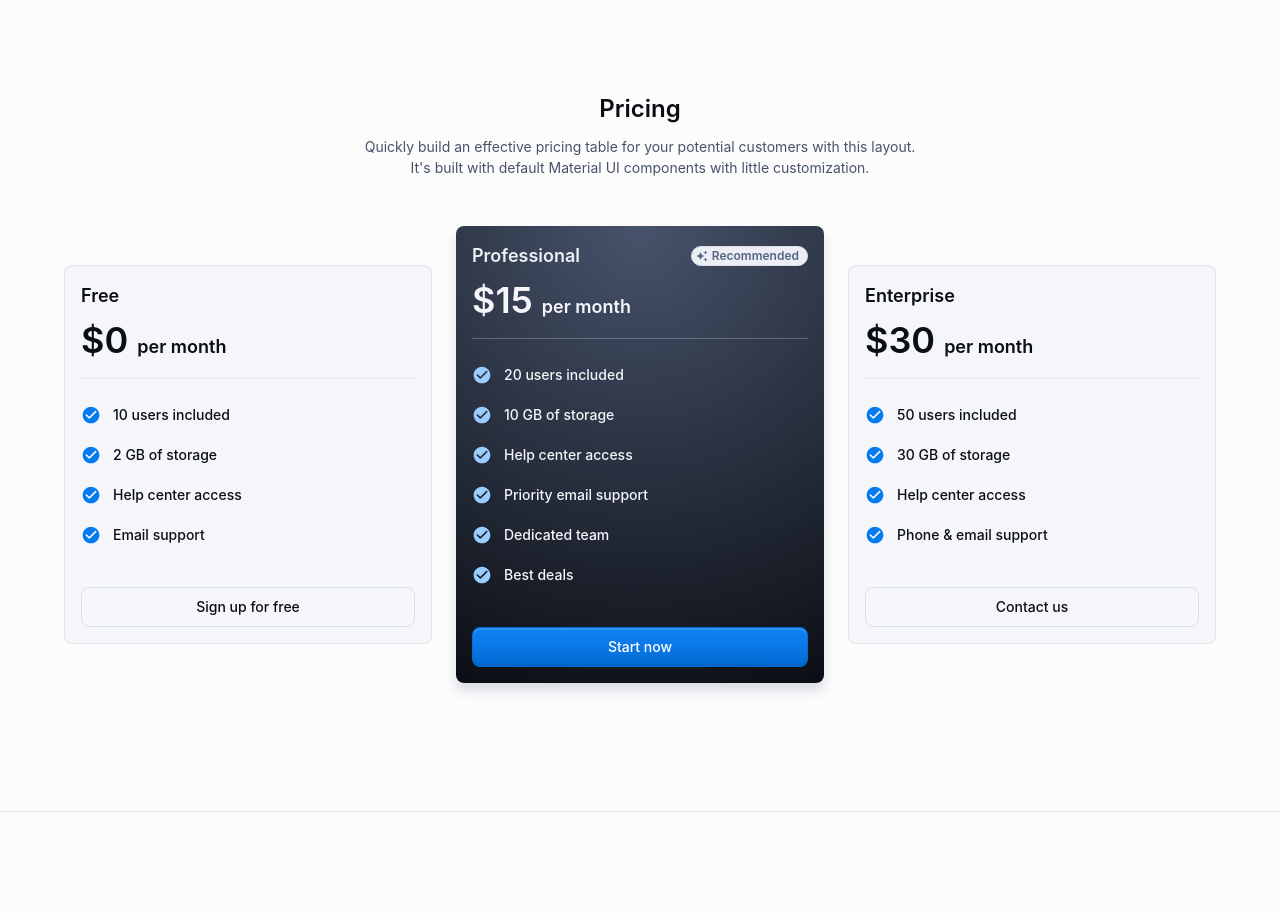
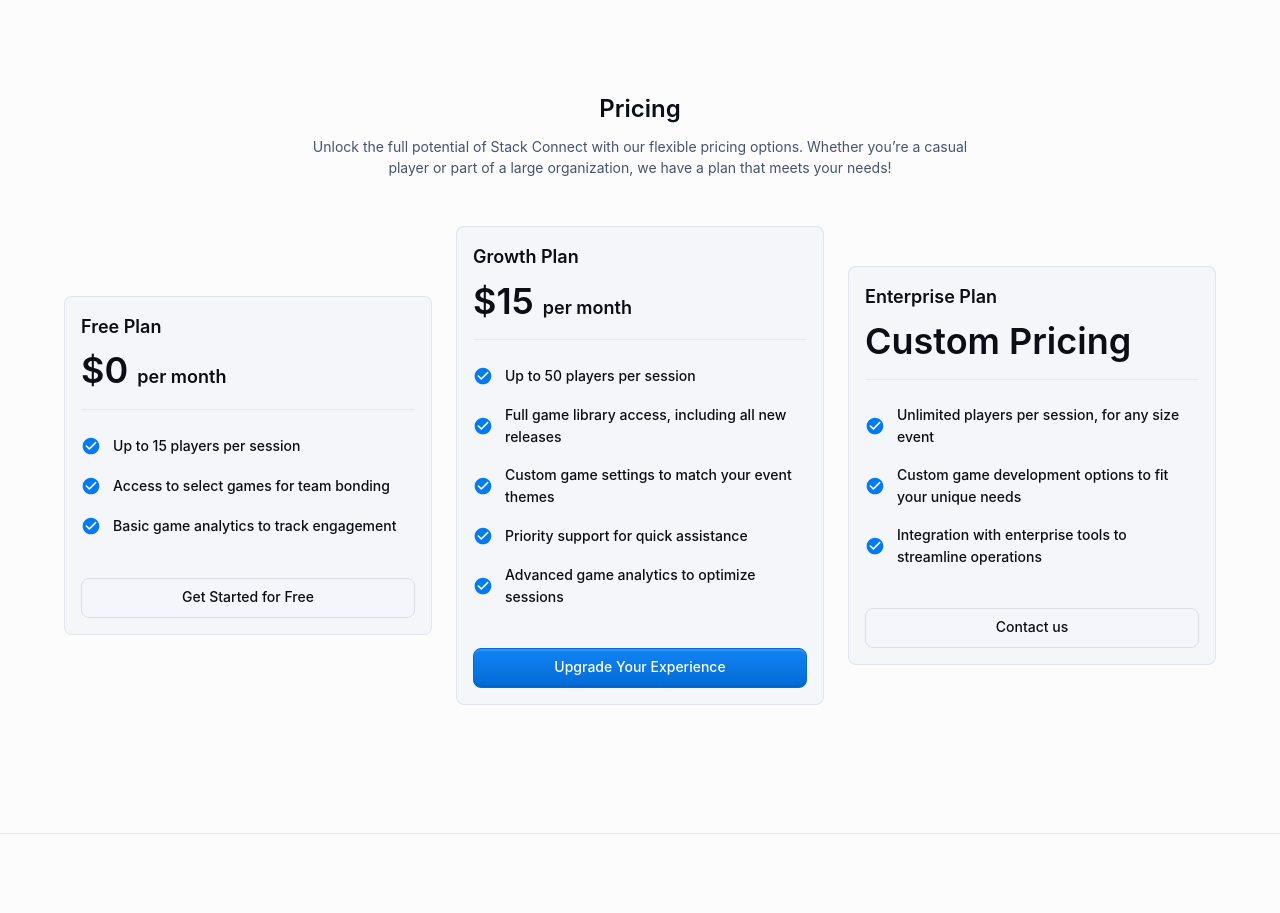
Before and after one commit to thasup/stack-connect, a Next.js app: page /landing in a window 1280 px wide. Shown: the part 3740-4653 px from the top of the page. Built offline with nearby package versions, Linux system fonts and the light colour scheme; what @mui/material-nextjs would draw is missing.

Commit message:
chore: Update pricing section content

```diff
--- a/src/app/(public)/landing/components/Pricing.tsx
+++ b/src/app/(public)/landing/components/Pricing.tsx
@@ -1,60 +1,63 @@
-import * as React from 'react';
-import Box from '@mui/material/Box';
-import Button from '@mui/material/Button';
-import Card from '@mui/material/Card';
-import Chip from '@mui/material/Chip';
-import CardActions from '@mui/material/CardActions';
-import CardContent from '@mui/material/CardContent';
-import Container from '@mui/material/Container';
-import Divider from '@mui/material/Divider';
-import Grid from '@mui/material/Grid2';
-import Typography from '@mui/material/Typography';
-import AutoAwesomeIcon from '@mui/icons-material/AutoAwesome';
-import CheckCircleRoundedIcon from '@mui/icons-material/CheckCircleRounded';
+import * as React from "react";
+import Box from "@mui/material/Box";
+import Button from "@mui/material/Button";
+import Card from "@mui/material/Card";
+import Chip from "@mui/material/Chip";
+import CardActions from "@mui/material/CardActions";
+import CardContent from "@mui/material/CardContent";
+import Container from "@mui/material/Container";
+import Divider from "@mui/material/Divider";
+import Grid from "@mui/material/Grid2";
+import Typography from "@mui/material/Typography";
+import AutoAwesomeIcon from "@mui/icons-material/AutoAwesome";
+import CheckCircleRoundedIcon from "@mui/icons-material/CheckCircleRounded";
 
 const tiers = [
   {
-    title: 'Free',
-    price: '0',
+    title: "Free Plan",
+    subtitle:
+      "Begin your adventure with Stack Connect for free. Ideal for small groups and casual gatherings!",
+    price: 0,
     description: [
-      '10 users included',
-      '2 GB of storage',
-      'Help center access',
-      'Email support',
+      "Up to 15 players per session",
+      "Access to select games for team bonding",
+      "Basic game analytics to track engagement"
     ],
-    buttonText: 'Sign up for free',
-    buttonVariant: 'outlined',
-    buttonColor: 'primary',
+    buttonText: "Get Started for Free",
+    buttonVariant: "outlined",
+    buttonColor: "primary"
   },
   {
-    title: 'Professional',
-    subheader: 'Recommended',
-    price: '15',
+    title: "Growth Plan",
+    subtitle:
+      "Perfect for teams looking to enhance their collaborative experiences, both online and offline.",
+    subheader: "Recommended",
+    price: 15,
     description: [
-      '20 users included',
-      '10 GB of storage',
-      'Help center access',
-      'Priority email support',
-      'Dedicated team',
-      'Best deals',
+      "Up to 50 players per session",
+      "Full game library access, including all new releases",
+      "Custom game settings to match your event themes",
+      "Priority support for quick assistance",
+      "Advanced game analytics to optimize sessions"
     ],
-    buttonText: 'Start now',
-    buttonVariant: 'contained',
-    buttonColor: 'secondary',
+    buttonText: "Upgrade Your Experience",
+    buttonVariant: "contained",
+    buttonColor: "secondary"
   },
   {
-    title: 'Enterprise',
-    price: '30',
+    title: "Enterprise Plan",
+    subtitle:
+      "Tailored for large organizations and teams. Ideal for large organizations and teams.",
+    price: "Custom Pricing",
     description: [
-      '50 users included',
-      '30 GB of storage',
-      'Help center access',
-      'Phone & email support',
+      "Unlimited players per session, for any size event",
+      "Custom game development options to fit your unique needs",
+      "Integration with enterprise tools to streamline operations",
     ],
-    buttonText: 'Contact us',
-    buttonVariant: 'outlined',
-    buttonColor: 'primary',
-  },
+    buttonText: "Contact us",
+    buttonVariant: "outlined",
+    buttonColor: "primary"
+  }
 ];
 
 export default function Pricing() {
@@ -64,64 +67,55 @@
       sx={{
         pt: { xs: 4, sm: 12 },
         pb: { xs: 8, sm: 16 },
-        position: 'relative',
-        display: 'flex',
-        flexDirection: 'column',
-        alignItems: 'center',
-        gap: { xs: 3, sm: 6 },
+        position: "relative",
+        display: "flex",
+        flexDirection: "column",
+        alignItems: "center",
+        gap: { xs: 3, sm: 6 }
       }}
     >
       <Box
         sx={{
-          width: { sm: '100%', md: '60%' },
-          textAlign: { sm: 'left', md: 'center' },
+          width: { sm: "100%", md: "60%" },
+          textAlign: { sm: "left", md: "center" }
         }}
       >
-        <Typography
-          component="h2"
-          variant="h4"
-          gutterBottom
-          sx={{ color: 'text.primary' }}
-        >
+        <Typography component="h2" variant="h4" gutterBottom sx={{ color: "text.primary" }}>
           Pricing
         </Typography>
-        <Typography variant="body1" sx={{ color: 'text.secondary' }}>
-          Quickly build an effective pricing table for your potential customers with
-          this layout. <br />
-          It&apos;s built with default Material UI components with little
-          customization.
+        <Typography variant="body1" sx={{ color: "text.secondary" }}>
+          Unlock the full potential of Stack Connect with our flexible pricing options. Whether
+          you’re a casual player or part of a large organization, we have a plan that meets your
+          needs!
         </Typography>
       </Box>
       <Grid
         container
         spacing={3}
-        sx={{ alignItems: 'center', justifyContent: 'center', width: '100%' }}
+        sx={{ alignItems: "center", justifyContent: "center", width: "100%" }}
       >
         {tiers.map((tier) => (
-          <Grid
-            size={{ xs: 12, sm: tier.title === 'Enterprise' ? 12 : 6, md: 4 }}
-            key={tier.title}
-          >
+          <Grid size={{ xs: 12, sm: tier.title === "Enterprise" ? 12 : 6, md: 4 }} key={tier.title}>
             <Card
               sx={[
                 {
                   p: 2,
-                  display: 'flex',
-                  flexDirection: 'column',
-                  gap: 4,
+                  display: "flex",
+                  flexDirection: "column",
+                  gap: 4
                 },
-                tier.title === 'Professional' &&
+                tier.title === "Professional" &&
                   ((theme) => ({
-                    border: 'none',
+                    border: "none",
                     background:
-                      'radial-gradient(circle at 50% 0%, hsl(220, 20%, 35%), hsl(220, 30%, 6%))',
+                      "radial-gradient(circle at 50% 0%, hsl(220, 20%, 35%), hsl(220, 30%, 6%))",
                     boxShadow: `0 8px 12px hsla(220, 20%, 42%, 0.2)`,
-                    ...theme.applyStyles('dark', {
+                    ...theme.applyStyles("dark", {
                       background:
-                        'radial-gradient(circle at 50% 0%, hsl(220, 20%, 20%), hsl(220, 30%, 16%))',
-                      boxShadow: `0 8px 12px hsla(0, 0%, 0%, 0.8)`,
-                    }),
-                  })),
+                        "radial-gradient(circle at 50% 0%, hsl(220, 20%, 20%), hsl(220, 30%, 16%))",
+                      boxShadow: `0 8px 12px hsla(0, 0%, 0%, 0.8)`
+                    })
+                  }))
               ]}
             >
               <CardContent>
@@ -129,65 +123,62 @@
                   sx={[
                     {
                       mb: 1,
-                      display: 'flex',
-                      justifyContent: 'space-between',
-                      alignItems: 'center',
-                      gap: 2,
+                      display: "flex",
+                      justifyContent: "space-between",
+                      alignItems: "center",
+                      gap: 2
                     },
-                    tier.title === 'Professional'
-                      ? { color: 'grey.100' }
-                      : { color: '' },
+                    tier.title === "Professional" ? { color: "grey.100" } : { color: "" }
                   ]}
                 >
                   <Typography component="h3" variant="h6">
                     {tier.title}
                   </Typography>
-                  {tier.title === 'Professional' && (
+                  {tier.title === "Professional" && (
                     <Chip icon={<AutoAwesomeIcon />} label={tier.subheader} />
                   )}
                 </Box>
                 <Box
                   sx={[
                     {
-                      display: 'flex',
-                      alignItems: 'baseline',
+                      display: "flex",
+                      alignItems: "baseline"
                     },
-                    tier.title === 'Professional'
-                      ? { color: 'grey.50' }
-                      : { color: null },
+                    tier.title === "Professional" ? { color: "grey.50" } : { color: null }
                   ]}
                 >
+                  {typeof tier.price === "number" ? (
+                    <>
                       <Typography component="h3" variant="h2">
                         ${tier.price}
                       </Typography>
                       <Typography component="h3" variant="h6">
                         &nbsp; per month
                       </Typography>
+                    </>
+                  ) : (
+                    <Typography component="h3" variant="h2">
+                      {tier.price}
+                    </Typography>
+                  )}
                 </Box>
-                <Divider sx={{ my: 2, opacity: 0.8, borderColor: 'divider' }} />
+                <Divider sx={{ my: 2, opacity: 0.8, borderColor: "divider" }} />
                 {tier.description.map((line) => (
-                  <Box
-                    key={line}
-                    sx={{ py: 1, display: 'flex', gap: 1.5, alignItems: 'center' }}
-                  >
+                  <Box key={line} sx={{ py: 1, display: "flex", gap: 1.5, alignItems: "center" }}>
                     <CheckCircleRoundedIcon
                       sx={[
                         {
-                          width: 20,
+                          width: 20
                         },
-                        tier.title === 'Professional'
-                          ? { color: 'primary.light' }
-                          : { color: 'primary.main' },
+                        tier.title === "Professional"
+                          ? { color: "primary.light" }
+                          : { color: "primary.main" }
                       ]}
                     />
                     <Typography
                       variant="subtitle2"
-                      component={'span'}
-                      sx={[
-                        tier.title === 'Professional'
-                          ? { color: 'grey.50' }
-                          : { color: null },
-                      ]}
+                      component={"span"}
+                      sx={[tier.title === "Professional" ? { color: "grey.50" } : { color: null }]}
                     >
                       {line}
                     </Typography>
@@ -197,8 +188,8 @@
               <CardActions>
                 <Button
                   fullWidth
-                  variant={tier.buttonVariant as 'outlined' | 'contained'}
-                  color={tier.buttonColor as 'primary' | 'secondary'}
+                  variant={tier.buttonVariant as "outlined" | "contained"}
+                  color={tier.buttonColor as "primary" | "secondary"}
                 >
                   {tier.buttonText}
                 </Button>
```
Lines whose indentation alone changed are shown as unchanged.
